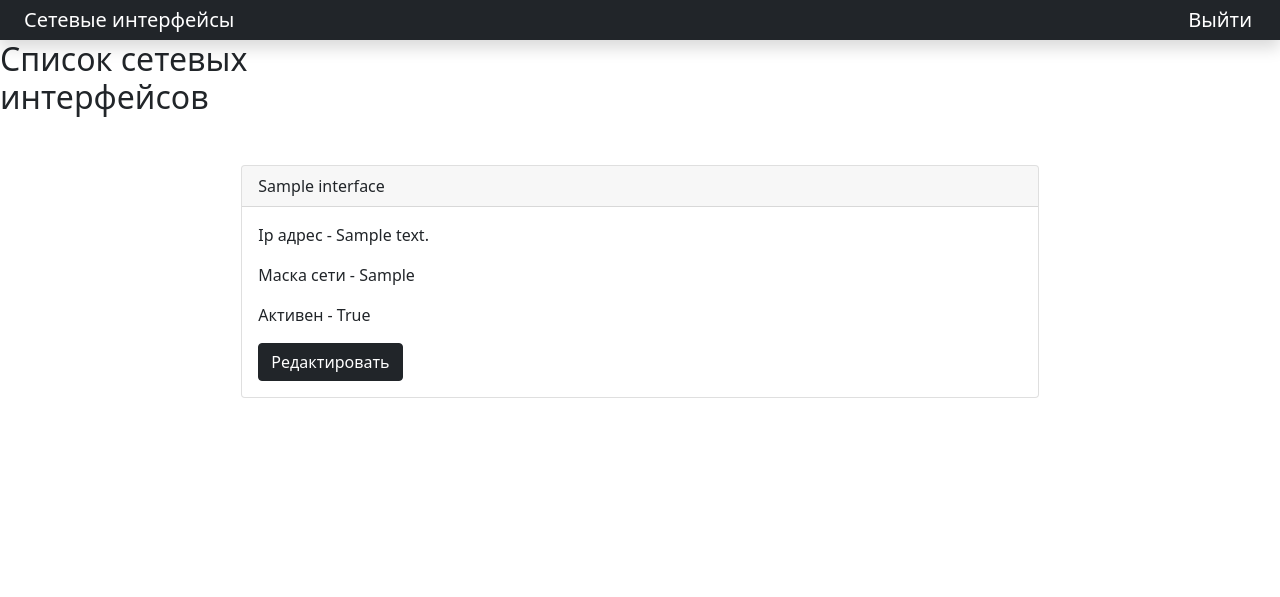
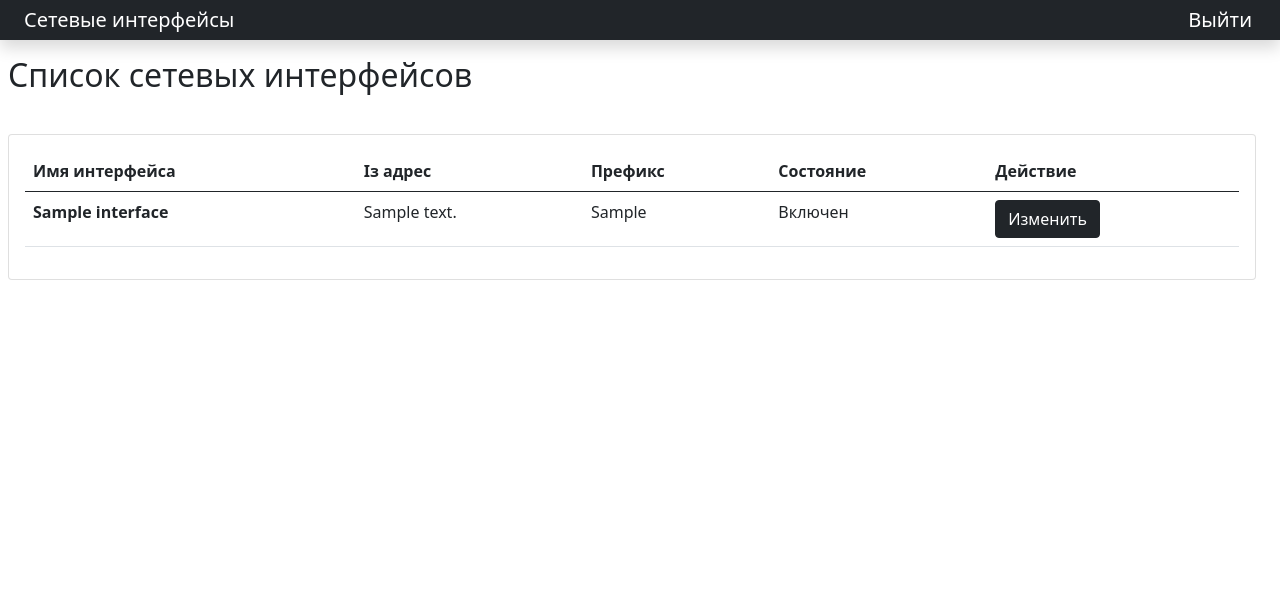
Before and after one commit to Aironsx/aerodisk_test, a Flask app: page /network_interface/list in a window 1280 px wide. Shown: the top 597 px of the page. Before the commit the page ends 398 px from the top, so only its background shows below. Run offline with Flask 3, Linux system fonts and the light colour scheme; a user stored in the database is signed in; tables that the repository leaves empty hold one stand-in row (values such as "Sample post").

Commit message:
change templates, fix bug with enable/disable interface during creation

```diff
--- a/project/config.py
+++ b/project/config.py
@@ -9,6 +9,6 @@ load_dotenv()
 class Config:
     DEBUG = True
     SUDO_PASSWORD = os.getenv('SUDO_PASSWORD')
-    SECRET_KEY = os.getenv('SECRET_key')
+    SECRET_KEY = os.getenv('SECRET_KEY')
     SQLALCHEMY_DATABASE_URI = 'sqlite:///test.db'
     SQLALCHEMY_TRACK_MODIFICATIONS = False
--- a/project/network_interface/routes.py
+++ b/project/network_interface/routes.py
@@ -16,7 +16,7 @@ network_interface = Blueprint('network_interface',
 @login_required
 def list_network_interfaces():
     data = NetworkInterfaceSelector().get_network_interfaces()
-    return render_template('network_interface/list_network_interface.html',
+    return render_template('network_interface/list_network_interfaces.html',
                            data=data)
 
 
--- a/project/templates/base.html
+++ b/project/templates/base.html
@@ -11,8 +11,10 @@
 <body>
 {% include 'includes/header.html' %}
 <main>
+  <div class="container-fluid px-2 my-2 py-2" style="min-height: 1000px">
   {% block content %}
   {% endblock %}
+    </div>
 </main>
 
 </body>
--- a/project/templates/network_interface/change_ip_address.html
+++ b/project/templates/network_interface/change_ip_address.html
@@ -22,7 +22,7 @@
           {% endif %}
           {% endfor %}
           <div class="col-md-6 offset-md-4">
-            <button type="submit" class="btn btn-primary">
+            <button type="submit" class="btn btn-dark">
               Изменить
             </button>
           </div>
--- a/project/templates/network_interface/change_prefix.html
+++ b/project/templates/network_interface/change_prefix.html
@@ -22,7 +22,7 @@
           {% endif %}
           {% endfor %}
           <div class="col-md-6 offset-md-4">
-            <button type="submit" class="btn btn-primary">
+            <button type="submit" class="btn btn-dark">
               Изменить
             </button>
           </div>
--- a/project/templates/network_interface/list_network_interface.html
+++ /dev/null
@@ -1,36 +0,0 @@
-{% extends 'base.html' %}
-{% block title %}Список сетевых интерфейсов{% endblock %}
-{% block content %}
-<div class="col-4 mb-lg-5"><h2 class="">Список сетевых интерфейсов</h2>
-</div>
-
-  <div class="row align-items-center justify-content-center">
-    <div class="col-sm-8 ">
-      <div class="container ">
-        {% if not data%}
-        <div class="card  my-lg-4">
-            <div class="card-header justify-content-center">
-              Создать базовые интерефесы
-             <a href="{{ url_for ('network_interface.create_network_interfaces') }}" class="button btn btn-dark float-end">Создать</a>
-            </div>
-        {% else %}
-        {% for portion in data %}
-          <div class="card">
-            <div class="card-header">
-              {{ portion.name }}
-            </div>
-            <div class="card-body">
-              <p class="card-text">Ip адрес - {{ portion.ip_address }}</p>
-              <p class="card-text">Маска сети - {{ portion.prefix }}</p>
-              <p class="card-text">Активен - {{ portion.is_enable }}</p>
-
-              <a href="{{ url_for ('network_interface.get_network_interface', interface_name=portion.name) }}" class="btn btn-dark">Редактировать</a>
-            </div>
-          </div>
-        {% endfor %}
-      </div>
-    </div>
-    {% endif %}
-  </div>
-  </div>
-{% endblock %}
--- /dev/null
+++ b/project/templates/network_interface/list_network_interfaces.html
@@ -0,0 +1,46 @@
+{% extends 'base.html' %}
+{% block title %}Список сетевых интерфейсов{% endblock %}
+{% block content %}
+
+<h2 class="mb-4 pb-3">Список сетевых интерфейсов</h2>
+<div class="card me-3 mb-3">
+  <div class="card-body">
+    {% if not data%}
+    <div class="card  my-lg-4">
+      <div class="card-header justify-content-center">
+        Создать базовые интерефесы
+        <a href="{{ url_for ('network_interface.create_network_interfaces') }}" class="button btn btn-dark float-end">Создать</a>
+      </div>
+      {% else %}
+      <div class="table-responsive">
+        <table class="table">
+          <thead>
+          <tr>
+            <th scope="col">Имя интерфейса</th>
+            <th scope="col">Iз адрес</th>
+            <th scope="col">Префикс</th>
+            <th scope="col">Состояние</th>
+            <th scope="col">Действие</th>
+          </tr>
+          </thead>
+          <tbody>
+          {% for portion in data %}
+          <tr>
+            <th scope="row">{{ portion.name }}</th>
+            <td>{{ portion.ip_address }}</td>
+            <td>{{ portion.prefix }}</td>
+            {% if portion.is_enable %}
+            <td> Включен </td>
+            {% else %}
+            <td> Выключен </td>
+            {% endif %}
+            <td><a href="{{ url_for ('network_interface.get_network_interface', interface_name=portion.name) }}" class="btn btn-dark text-truncate">Изменить</a></td>
+          </tr>
+          {% endfor %}
+          </tbody>
+        </table>
+      </div>
+      {% endif %}
+    </div>
+  </div>
+  {% endblock %}
```
Also changed, not shown: project/network_interface/linux_commands.py (+22 -14 lines), project/network_interface/services.py (+8 -9 lines), project/templates/network_interface/get_network_interface.html (+44 -19 lines).
